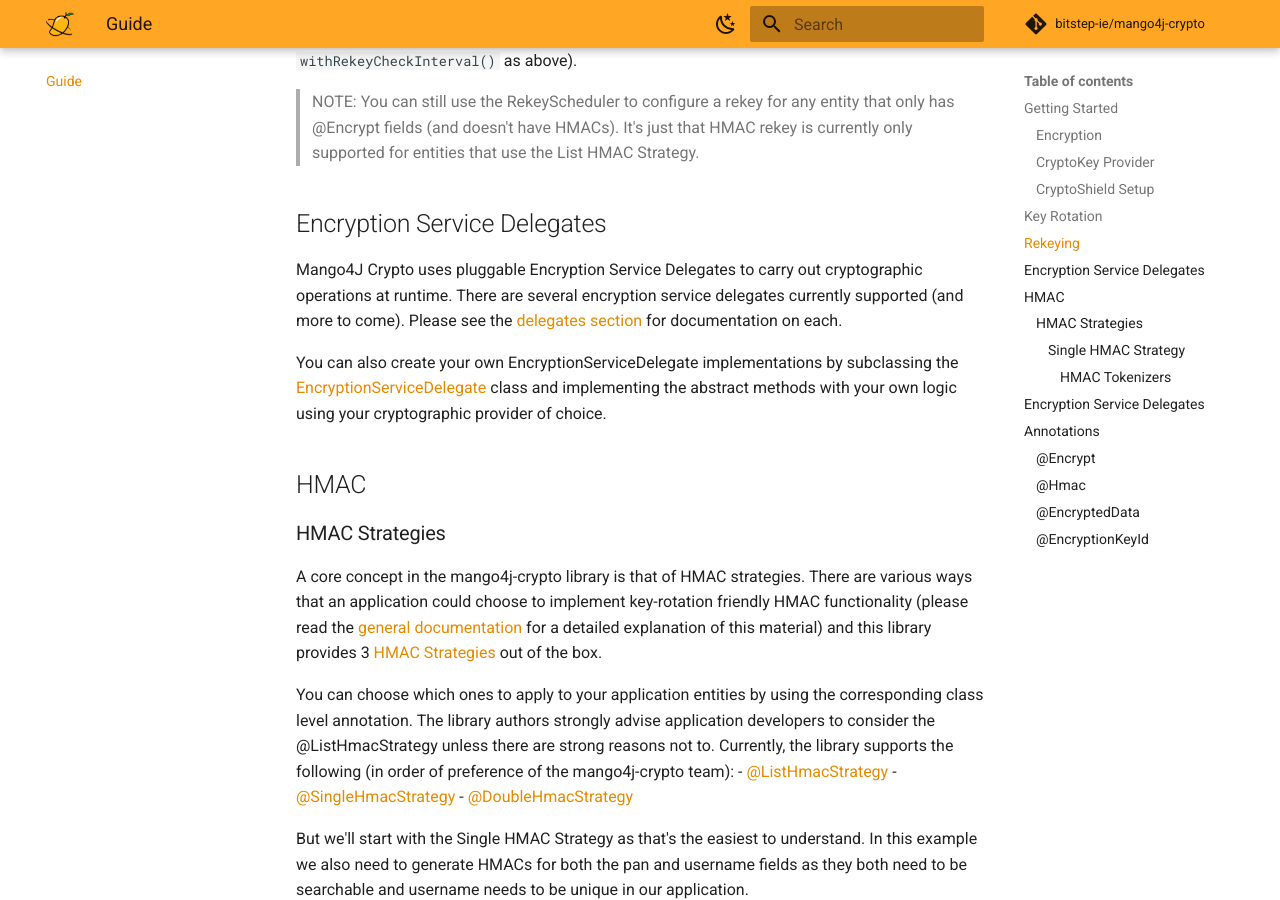
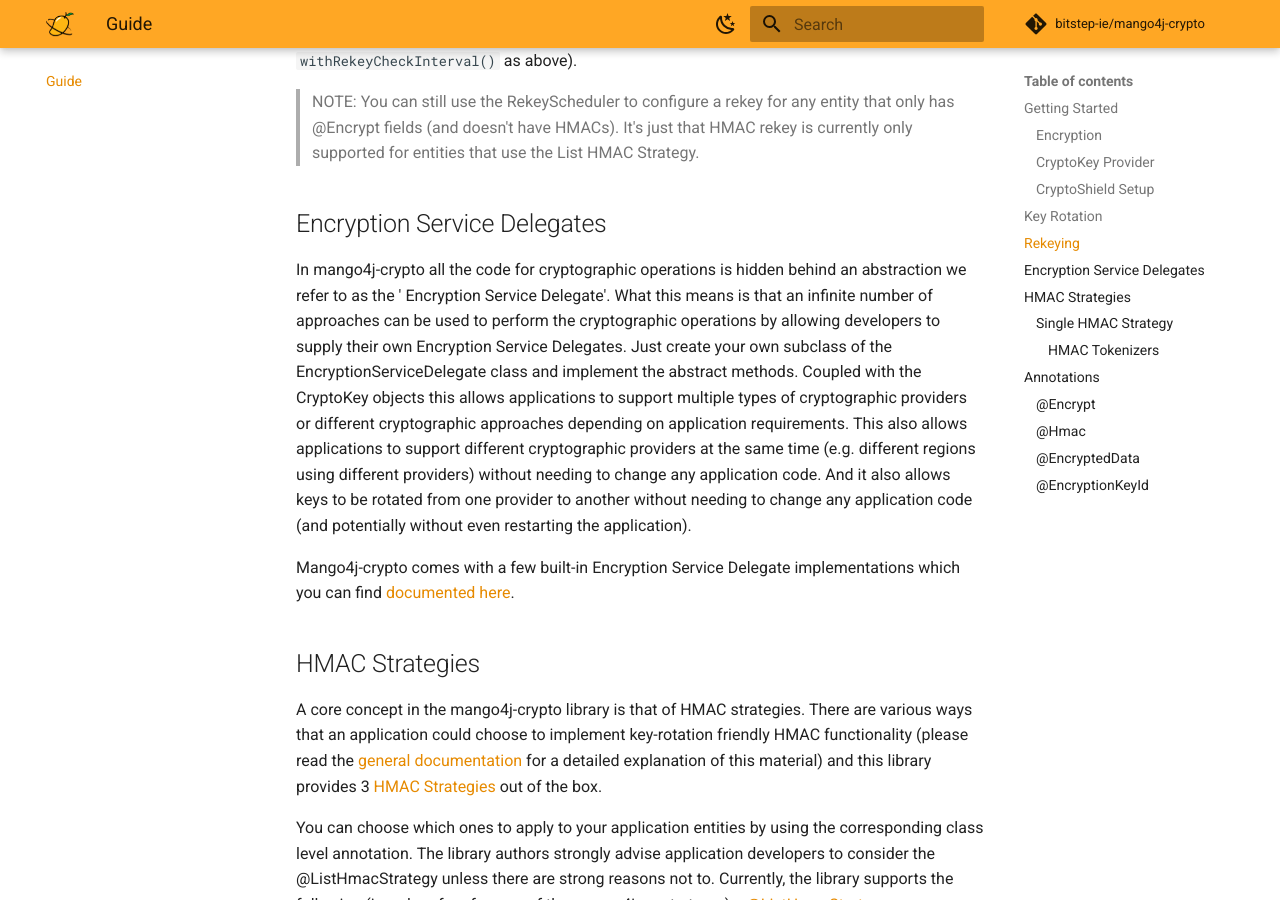
Before and after one commit to bitstep-ie/mango4j-crypto, an MkDocs documentation site: the page built from documentation/docs/guide/guide.md, in a window 1280 px wide and 900 px high, scrolled down 5962 px. Built offline with MkDocs 1.6.1 and Material for MkDocs 9.7.7, drawn with Linux system fonts in a browser that asks for light colours; comment, search, counter and statistics services are not loaded; the version menu is left out; some of the changed text lies outside the part shown.

Commit message:
Delegates

````diff
--- a/documentation/docs/guide/guide.md
+++ b/documentation/docs/guide/guide.md
@@ -279,38 +279,41 @@ KEY_ON or KEY_OFF this RekeyScheduler will trigger the rekeying process the next
 > doesn't have HMACs). It's just that HMAC rekey is currently only supported for entities that use the List HMAC Strategy.
 
 
+## Encryption Service Delegates
+In mango4j-crypto all the code for cryptographic operations is hidden behind an abstraction we refer to as the '
+Encryption Service Delegate'. What this means is that an infinite number of approaches can be used to perform the
+cryptographic operations by allowing developers to supply their own Encryption Service Delegates. Just create your own
+subclass of the EncryptionServiceDelegate class and implement the abstract methods. Coupled with the CryptoKey objects
+this allows applications to support multiple types of cryptographic providers or different cryptographic approaches
+depending on application requirements. This also allows applications to support different cryptographic providers at
+the same time (e.g. different regions using different providers) without needing to change any application code.
+And it also allows keys to be rotated from one provider to another without needing to change any application code
+(and potentially without even restarting the application).
 
-## Encryption Service Delegates
-Mango4J Crypto uses pluggable Encryption Service Delegates to carry out cryptographic operations at runtime. There are several encryption service delegates currently supported (and more to come). Please see the
-[delegates section](../delegates) for documentation on each.
+Mango4j-crypto comes with a few built-in Encryption Service Delegate implementations which you can find
+[documented here](../delegates/delegates.md).
 
-You can also create your own EncryptionServiceDelegate implementations by subclassing the
-[EncryptionServiceDelegate](https://github.com/bitstep-ie/mango4j-crypto/blob/main/mango4j-crypto-core/src/main/java/ie/bitstep/mango/crypto/core/encryption/EncryptionServiceDelegate.java) class and
-implementing the abstract methods with your own logic using your cryptographic provider of choice.
-
-## HMAC
-
-### HMAC Strategies
+## HMAC Strategies
 
 A core concept in the mango4j-crypto library is that of HMAC strategies. There are various ways that an application
 could choose to implement key-rotation friendly HMAC functionality (please read the
-[general documentation](../general/general.md#hmac-key-rotation-challenges) for a detailed
+[general documentation](../general/rotation.md#hmac-key-rotation-challenges) for a detailed
 explanation of this material) and this library provides 3
-[HMAC Strategies](../general/general.md#hmac-strategies) out of the box.
+[HMAC Strategies](../general/hmac-strategies/hmac-strategies.md) out of the box.
 
 You can choose which ones to apply to your application entities by using the corresponding class level annotation. The
 library authors strongly advise application developers to consider
 the @ListHmacStrategy unless there are strong reasons not to. Currently, the library supports the following (in
 order of preference of the mango4j-crypto team):
-- [@ListHmacStrategy](#list-hmac-strategy)
-- [@SingleHmacStrategy](#single-hmac-strategy)
-- [@DoubleHmacStrategy](#double-hmac-strategy)
+- [@ListHmacStrategy](../general/hmac-strategies/list-hmac.md)
+- [@SingleHmacStrategy](../general/hmac-strategies/single-hmac.md)
+- [@DoubleHmacStrategy](../general/hmac-strategies/double-hmac.md)
 
 But we'll start with the Single HMAC Strategy as that's the easiest to understand. In this example we also need to
 generate HMACs for both the pan and username fields as they both need to be searchable and username needs to be unique
 in our application.
 
-#### Single HMAC Strategy
+### Single HMAC Strategy
 
 ```java language=java
 import ie.bitstep.mango.crypto.annotations.Encrypt;
@@ -409,7 +412,7 @@ public class UserProfileEntity {
 
 <br>
 
-#### List HMAC Strategy
+### List HMAC Strategy
 
 
 ```java language=java
@@ -550,7 +553,7 @@ it with an SQL DB check out the [mango4j-crypto-example](https://github.com/bits
 > make sure that the setLookup() and setUniqueValues() methods _completely replace_ the existing lists! Do not append to
 > the existing lists!!!
 
-##### HMAC Tokenizers
+#### HMAC Tokenizers
 
 If using the ListHmacStrategy for an entity you can make use of HMAC Tokenizers by specifying them in the @Hmac
 annotation's HmacTokenizers method. Like:
@@ -587,9 +590,9 @@ order number (which you must never change!) and the library will calculate a sin
 > NOTE: Mixing HMAC and cleartext fields in a unique group is fine. But at least one field in the group must be marked
 > with @Hmac otherwise the library will throw an error on startup.
 
-#### Double HMAC Strategy
+### Double HMAC Strategy
 
-Please read the [the official general documentation](../general/general.md#double-hmac-strategy) for a description
+Please read the [the official general documentation](../general/hmac-strategies/double-hmac.md) for a description
 of the Double HMAC Strategy and for when you might want to use it. The entity definition when using it is similar to the
 one for the Single HMAC Strategy. Below is an example entity definition.
 
@@ -698,20 +701,6 @@ public class UserProfileEntity {
 
 <br>
 
-## Encryption Service Delegates
-In mango4j-crypto all the code for cryptographic operations is hidden behind an abstraction we refer to as the '
-Encryption Service Delegate'. What this means is that an infinite number of approaches can be used to perform the
-cryptographic operations by allowing developers to supply their own Encryption Service Delegates. Just create your own
-subclass of the EncryptionServiceDelegate class and implement the abstract methods. Coupled with the CryptoKey objects
-this allows applications to support multiple types of cryptographic providers or different cryptographic approaches
-depending on application requirements. This also allows applications to support different cryptographic providers at
-the same time (e.g. different regions using different providers) without needing to change any application code.
-And it also allows keys to be rotated from one provider to another without needing to change any application code
-(and potentially without even restarting the application).
-
-Mango4j-crypto comes with a few built-in Encryption Service Delegate implementations which you can find
-[documented here](../delegates).
-
 
 ## Annotations
 
--- a/documentation/mkdocs.yml
+++ b/documentation/mkdocs.yml
@@ -39,6 +39,7 @@ extra:
 nav:
   - Guide: guide/guide.md
   - Delegates:
+      - Overview: delegates/delegates.md
       - Test Delegates: delegates/test-delegates.md
       - Core Delegates: delegates/core-delegates.md
       - AWS Delegate: delegates/aws-delegate.md
````
Also changed, not shown: documentation/docs/delegates/delegates.md (added, +7 -0 lines).
